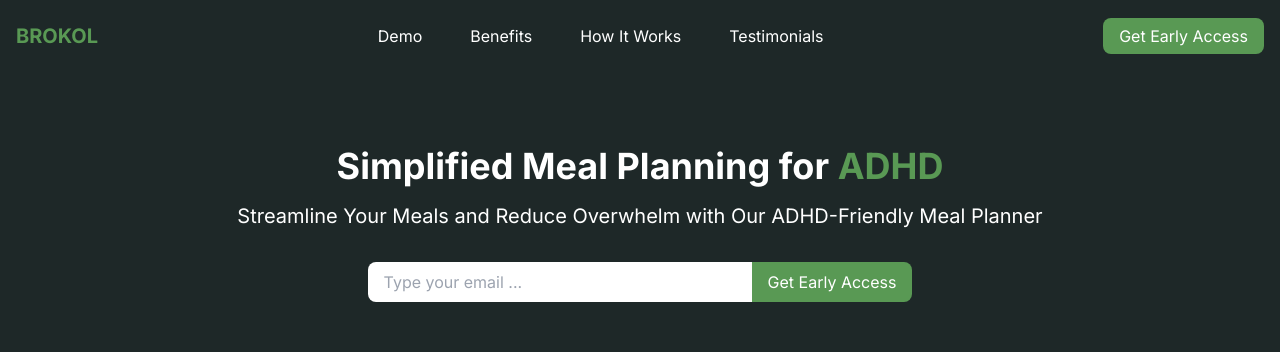
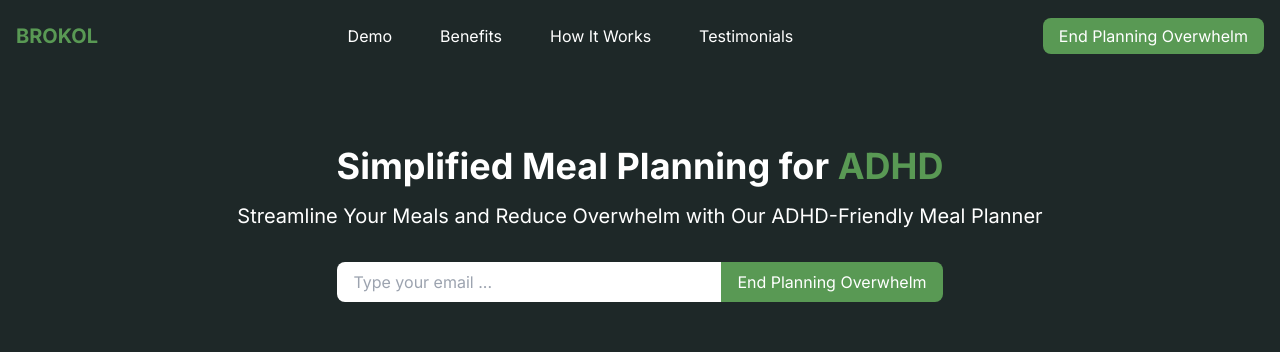
Before and after one commit to ammaarkhan/brokol-website, a Next.js app in the folder brokol-website/: page / in a window 1280 px wide. Shown: the top 352 px of the page. Built offline with nearby package versions, Linux system fonts and the light colour scheme; no server answers; grey boxes are pictures that could not be loaded.

Commit message:
update cta text

```diff
--- a/brokol-website/src/app/components/TopBar.js
+++ b/brokol-website/src/app/components/TopBar.js
@@ -1,5 +1,5 @@
-import { useState } from 'react';
-import Link from 'next/link';
+import { useState } from "react";
+import Link from "next/link";
 
 const TopBar = () => {
   const [isOpen, setIsOpen] = useState(false);
@@ -19,37 +19,115 @@ const TopBar = () => {
           <Link href="#">BROKOL</Link>
         </div>
         <div className="md:hidden">
-          <button onClick={toggleMenu} className="text-brokol-green focus:outline-none">
+          <button
+            onClick={toggleMenu}
+            className="text-brokol-green focus:outline-none"
+          >
             {isOpen ? (
-              <svg className="h-6 w-6" fill="none" stroke="currentColor" viewBox="0 0 24 24">
-                <path strokeLinecap="round" strokeLinejoin="round" strokeWidth="2" d="M6 18L18 6M6 6l12 12" />
+              <svg
+                className="h-6 w-6"
+                fill="none"
+                stroke="currentColor"
+                viewBox="0 0 24 24"
+              >
+                <path
+                  strokeLinecap="round"
+                  strokeLinejoin="round"
+                  strokeWidth="2"
+                  d="M6 18L18 6M6 6l12 12"
+                />
               </svg>
             ) : (
-              <svg className="h-6 w-6" fill="none" stroke="currentColor" viewBox="0 0 24 24">
-                <path strokeLinecap="round" strokeLinejoin="round" strokeWidth="2" d="M4 6h16M4 12h16m-7 6h7" />
+              <svg
+                className="h-6 w-6"
+                fill="none"
+                stroke="currentColor"
+                viewBox="0 0 24 24"
+              >
+                <path
+                  strokeLinecap="round"
+                  strokeLinejoin="round"
+                  strokeWidth="2"
+                  d="M4 6h16M4 12h16m-7 6h7"
+                />
               </svg>
             )}
           </button>
         </div>
         {/* Desktop Menu */}
         <div className="hidden md:flex md:space-x-4">
-          <Link href="#demo" className="text-white px-4 py-2 hover:bg-gray-700 rounded-lg">Demo</Link>
-          <Link href="#benefits" className="text-white px-4 py-2 hover:bg-gray-700 rounded-lg">Benefits</Link>
-          <Link href="#how-it-works" className="text-white px-4 py-2 hover:bg-gray-700 rounded-lg">How It Works</Link>
-          <Link href="#testimonials" className="text-white px-4 py-2 hover:bg-gray-700 rounded-lg">Testimonials</Link>
+          <Link
+            href="#demo"
+            className="text-white px-4 py-2 hover:bg-gray-700 rounded-lg"
+          >
+            Demo
+          </Link>
+          <Link
+            href="#benefits"
+            className="text-white px-4 py-2 hover:bg-gray-700 rounded-lg"
+          >
+            Benefits
+          </Link>
+          <Link
+            href="#how-it-works"
+            className="text-white px-4 py-2 hover:bg-gray-700 rounded-lg"
+          >
+            How It Works
+          </Link>
+          <Link
+            href="#testimonials"
+            className="text-white px-4 py-2 hover:bg-gray-700 rounded-lg"
+          >
+            Testimonials
+          </Link>
         </div>
         <div className="hidden md:block">
-          <Link href="#get-early-access" className="text-white px-4 py-2 bg-brokol-green hover:bg-gray-700 rounded-lg">Get Early Access</Link>
+          <Link
+            href="#get-early-access"
+            className="text-white px-4 py-2 bg-brokol-green hover:bg-gray-700 rounded-lg"
+          >
+            End Planning Overwhelm
+          </Link>
         </div>
       </div>
       {/* Mobile Menu */}
       {isOpen && (
         <div className="md:hidden bg-background-green">
-          <Link href="#demo" className="block text-white px-8 py-2 hover:bg-gray-700" onClick={closeMenu}>Demo</Link>
-          <Link href="#benefits" className="block text-white px-8 py-2 hover:bg-gray-700" onClick={closeMenu}>Benefits</Link>
-          <Link href="#how-it-works" className="block text-white px-8 py-2 hover:bg-gray-700" onClick={closeMenu}>How It Works</Link>
-          <Link href="#testimonials" className="block text-white px-8 py-2 hover:bg-gray-700" onClick={closeMenu}>Testimonials</Link>
-          <Link href="#get-early-access" className="block text-white pl-4 py-2 bg-brokol-green hover:bg-gray-700 rounded-lg w-[45%] mx-8 mb-4 mt-2" onClick={closeMenu}>Get Early Access</Link>
+          <Link
+            href="#demo"
+            className="block text-white px-8 py-2 hover:bg-gray-700"
+            onClick={closeMenu}
+          >
+            Demo
+          </Link>
+          <Link
+            href="#benefits"
+            className="block text-white px-8 py-2 hover:bg-gray-700"
+            onClick={closeMenu}
+          >
+            Benefits
+          </Link>
+          <Link
+            href="#how-it-works"
+            className="block text-white px-8 py-2 hover:bg-gray-700"
+            onClick={closeMenu}
+          >
+            How It Works
+          </Link>
+          <Link
+            href="#testimonials"
+            className="block text-white px-8 py-2 hover:bg-gray-700"
+            onClick={closeMenu}
+          >
+            Testimonials
+          </Link>
+          <Link
+            href="#get-early-access"
+            className="block text-white pl-4 py-2 bg-brokol-green hover:bg-gray-700 rounded-lg w-[45%] mx-8 mb-4 mt-2"
+            onClick={closeMenu}
+          >
+            End Planning Overwhelm
+          </Link>
         </div>
       )}
     </div>
--- a/brokol-website/src/app/page.js
+++ b/brokol-website/src/app/page.js
@@ -87,7 +87,7 @@ export default function Home() {
                 type="submit"
                 className="w-11/12 md:w-auto px-4 py-2 bg-brokol-green hover:bg-gray-700 text-white rounded-lg md:rounded-r-lg md:rounded-l-none"
               >
-                Get Early Access
+                End Planning Overwhelm
               </button>
             </form>
             {/* Display the message if it's set */}
@@ -391,7 +391,7 @@ export default function Home() {
                     type="submit"
                     className="w-11/12 md:w-auto px-4 py-2 bg-brokol-green hover:bg-gray-700 text-white rounded-lg md:rounded-r-lg md:rounded-l-none"
                   >
-                    Get Early Access
+                    End Planning Overwhelm
                   </button>
                 </form>
 
```
